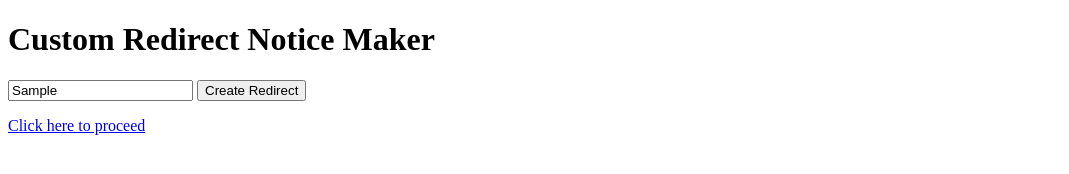
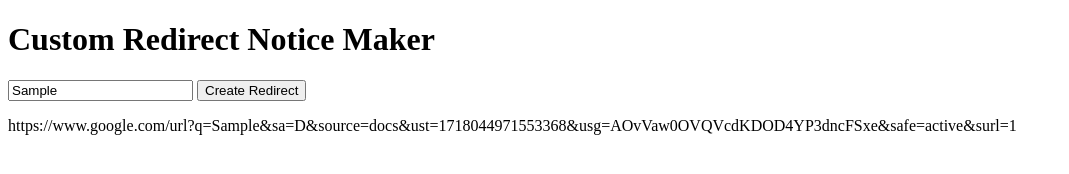
Before and after one commit to TechnologicallyAdvancedMango/redirect-notice-maker, a plain HTML site: page index.html in a window 1280 px wide. Both pictures are taken after typing "Sample" into the empty fields and a click on the button "Create Redirect". Shown: the whole page, without its empty margins (0-1069 px from the left). Drawn offline with Linux system fonts and the light colour scheme.

Commit message:
Update index.html

```diff
--- a/index.html
+++ b/index.html
@@ -11,12 +11,8 @@
     <script>
       function createRedirect() {
         var inputValue = document.getElementById("input").value;
-        var redirectUrl = "https://example.com/redirect?target=" + encodeURIComponent(inputValue);
-        var anchor = document.createElement("a");
-        anchor.href = redirectUrl;
-        anchor.textContent = "Click here to proceed";
-        document.getElementById("redirectLink").innerHTML = "";
-        document.getElementById("redirectLink").appendChild(anchor);
+        var redirectUrl = "https://www.google.com/url?q=" + encodeURIComponent(inputValue) + "&sa=D&source=docs&ust=1718044971553368&usg=AOvVaw0OVQVcdKDOD4YP3dncFSxe&safe=active&surl=1";
+        document.getElementById("redirectLink").textContent = redirectUrl;
       }
     </script>
   </body>
```
